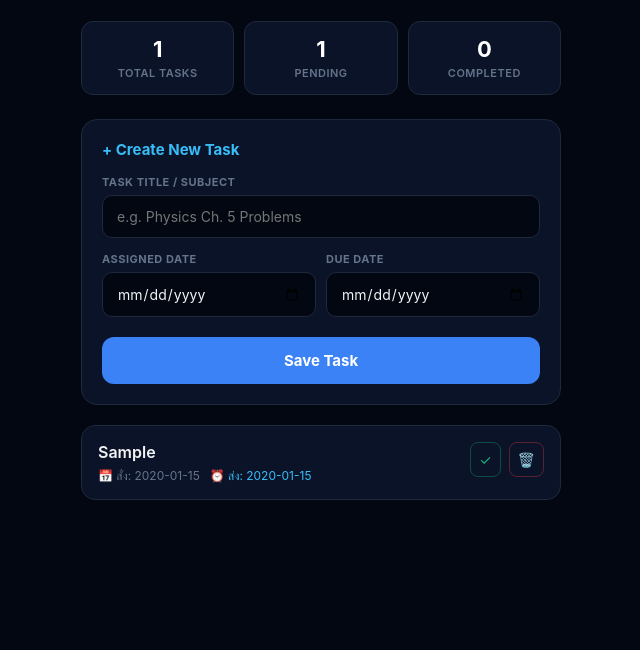
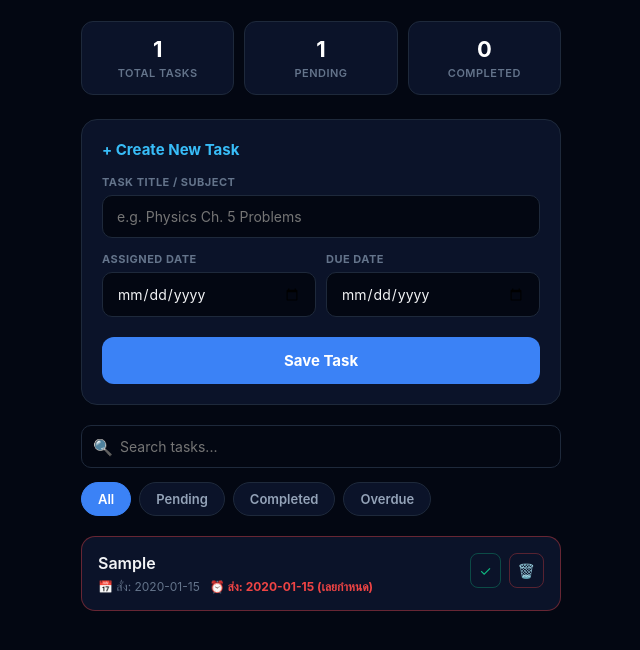
Before and after one commit to panyakorn-won/Homework_Tracker, a plain HTML site: page index.html in a window 1280 px wide. Both pictures are taken after typing "Sample", "2020-01-15", "2020-01-15" into the empty fields and a click on the button "Save Task". Shown: the part 90-740 px from the top of the page, without its empty margins (319-959 px from the left). Drawn offline with Linux system fonts and the light colour scheme.

Commit message:
Update index.html

```diff
--- a/index.html
+++ b/index.html
@@ -180,12 +180,56 @@
             background-color: #2563eb;
         }
 
+        /* Search & Filters */
+        .search-box {
+            position: relative;
+            margin-bottom: 14px;
+        }
+
+        .search-box input {
+            padding-left: 38px;
+        }
+
+        .search-icon {
+            position: absolute;
+            left: 12px;
+            top: 50%;
+            transform: translateY(-50%);
+            color: #64748b;
+        }
+
+        .filter-tabs {
+            display: flex;
+            gap: 8px;
+            overflow-x: auto;
+            margin-bottom: 16px;
+            padding-bottom: 4px;
+        }
+
+        .tab {
+            padding: 8px 16px;
+            border-radius: 20px;
+            background-color: #0b1329;
+            border: 1px solid #1e293b;
+            color: #94a3b8;
+            font-size: 13px;
+            font-weight: 600;
+            white-space: nowrap;
+            cursor: pointer;
+            transition: all 0.2s;
+        }
+
+        .tab.active {
+            background-color: #3b82f6;
+            color: #ffffff;
+            border-color: #3b82f6;
+        }
+
         /* Task List Container */
         .task-list {
             display: flex;
             flex-direction: column;
             gap: 12px;
-            margin-top: 16px;
         }
 
         .task-item {
@@ -204,6 +248,10 @@
             opacity: 0.6;
             border-color: #10b98133;
             background-color: #064e3b11;
+        }
+
+        .task-item.overdue {
+            border-color: #ef444466;
         }
 
         .task-info {
@@ -332,10 +380,23 @@
             </form>
         </div>
 
+        <!-- Search & Filters -->
+        <div class="search-box">
+            <span class="search-icon">🔍</span>
+            <input type="text" id="search-input" placeholder="Search tasks...">
+        </div>
+
+        <div class="filter-tabs">
+            <button class="tab active" data-filter="all">All</button>
+            <button class="tab" data-filter="pending">Pending</button>
+            <button class="tab" data-filter="completed">Completed</button>
+            <button class="tab" data-filter="overdue">Overdue</button>
+        </div>
+
         <!-- Task List Area -->
         <div id="task-list" class="task-list"></div>
 
-        <!-- Empty State (จะซ่อนอัตโนมัติเมื่อมีรายการการบ้าน) -->
+        <!-- Empty State -->
         <div id="empty-state" class="empty-state">
             <div class="empty-icon">⚙️</div>
             <p>No tasks found. Add a new task above!</p>
@@ -345,44 +406,67 @@
     <script>
         // โหลดข้อมูลการบ้านจาก LocalStorage
         let tasks = JSON.parse(localStorage.getItem('mcr_tasks')) || [];
+        let currentFilter = 'all';
+        let searchQuery = '';
 
         const taskForm = document.getElementById('task-form');
         const taskInput = document.getElementById('task-input');
         const assignedDateInput = document.getElementById('assigned-date');
         const dueDateInput = document.getElementById('due-date');
+        const searchInput = document.getElementById('search-input');
+        const filterTabs = document.querySelectorAll('.tab');
         const taskList = document.getElementById('task-list');
         const emptyState = document.getElementById('empty-state');
 
-        // ฟังก์ชัน บันทึก และ อัปเดตการแสดงผล
+        // ฟังก์ชัน บันทึก และ อัปเดตหน้าจอ
         function saveAndRender() {
             localStorage.setItem('mcr_tasks', JSON.stringify(tasks));
             renderTasks();
         }
 
-        // ฟังก์ชัน วาดตารางการบ้านบนหน้าจอ
+        // ฟังก์ชัน แสดงผลการบ้าน
         function renderTasks() {
+            // 1. คำนวณและอัปเดตตัวเลข Stats จากข้อมูลจริงทั้งหมด
+            const total = tasks.length;
+            const completedCount = tasks.filter(t => t.completed).length;
+            const pendingCount = total - completedCount;
+
+            document.getElementById('total-count').textContent = total;
+            document.getElementById('pending-count').textContent = pendingCount;
+            document.getElementById('completed-count').textContent = completedCount;
+
+            // วันที่ปัจจุบัน (รูปแบบ YYYY-MM-DD) สำหรับเช็ก Overdue
+            const todayStr = new Date().toISOString().split('T')[0];
+
+            // 2. กรองข้อมูลตาม Filter (All / Pending / Completed / Overdue)
+            let filteredTasks = tasks.filter(task => {
+                if (currentFilter === 'pending') return !task.completed;
+                if (currentFilter === 'completed') return task.completed;
+                if (currentFilter === 'overdue') {
+                    return !task.completed && task.dueDate && task.dueDate < todayStr;
+                }
+                return true; // 'all'
+            });
+
+            // 3. กรองข้อมูลตามช่องค้นหา Search
+            if (searchQuery.trim() !== '') {
+                const q = searchQuery.toLowerCase().trim();
+                filteredTasks = filteredTasks.filter(task => task.title.toLowerCase().includes(q));
+            }
+
+            // 4. แสดงผลลงในหน้าเว็บ
             taskList.innerHTML = '';
 
-            // อัปเดตตัวเลข Stats
-            const total = tasks.length;
-            const completed = tasks.filter(t => t.completed).length;
-            const pending = total - completed;
-
-            document.getElementById('total-count').textContent = total;
-            document.getElementById('pending-count').textContent = pending;
-            document.getElementById('completed-count').textContent = completed;
-
-            // แสดง/ซ่อน Empty State
-            if (tasks.length === 0) {
+            if (filteredTasks.length === 0) {
                 emptyState.style.display = 'block';
             } else {
                 emptyState.style.display = 'none';
-            }
 
-            // แสดงรายการการบ้านแต่ละรายการ
-            tasks.forEach((task, index) => {
+                filteredTasks.forEach((task) => {
+                    const isOverdue = !task.completed && task.dueDate && task.dueDate < todayStr;
+
                     const taskCard = document.createElement('div');
-                taskCard.className = `task-item ${task.completed ? 'completed' : ''}`;
+                    taskCard.className = `task-item ${task.completed ? 'completed' : ''} ${isOverdue ? 'overdue' : ''}`;
 
                     const assignedText = task.assignedDate ? `สั่ง: ${task.assignedDate}` : '';
                     const dueText = task.dueDate ? `ส่ง: ${task.dueDate}` : '';
@@ -392,14 +476,14 @@
                             <div class="task-title">${escapeHtml(task.title)}</div>
                             <div class="task-dates">
                                 ${assignedText ? `<span>📅 ${assignedText}</span>` : ''}
-                            ${dueText ? `<span style="color: #38bdf8;">⏰ ${dueText}</span>` : ''}
+                                ${dueText ? `<span style="color: ${isOverdue ? '#ef4444' : '#38bdf8'}; font-weight: ${isOverdue ? 'bold' : 'normal'};">⏰ ${dueText} ${isOverdue ? '(เลยกำหนด)' : ''}</span>` : ''}
                             </div>
                         </div>
                         <div class="task-actions">
-                        <button class="btn-action btn-check" onclick="toggleTask(${index})" title="ทำเสร็จแล้ว">
+                            <button class="btn-action btn-check" onclick="toggleTask(${task.id})" title="${task.completed ? 'ย้ายกลับไปค้างส่ง' : 'ทำเสร็จแล้ว'}">
                                 ${task.completed ? '↩️' : '✓'}
                             </button>
-                        <button class="btn-action btn-delete" onclick="deleteTask(${index})" title="ลบรายการ">
+                            <button class="btn-action btn-delete" onclick="deleteTask(${task.id})" title="ลบรายการ">
                                 🗑️
                             </button>
                         </div>
@@ -408,50 +492,70 @@
                     taskList.appendChild(taskCard);
                 });
             }
+        }
 
         // เพิ่มการบ้านใหม่
         taskForm.addEventListener('submit', (e) => {
             e.preventDefault();
 
             const newTask = {
+                id: Date.now(),
                 title: taskInput.value.trim(),
                 assignedDate: assignedDateInput.value,
                 dueDate: dueDateInput.value,
-                completed: false,
-                id: Date.now()
+                completed: false
             };
 
-            tasks.unshift(newTask); // เพิ่มรายการใหม่ไว้บนสุด
+            tasks.unshift(newTask); // รายการใหม่อยู่บนสุด
             saveAndRender();
 
-            // เคลียร์ค่าในช่องป้อนข้อมูล
+            // เคลียร์ค่าในช่องป้อน
             taskInput.value = '';
             assignedDateInput.value = '';
             dueDateInput.value = '';
         });
 
-        // สลับสถานะ ทำเสร็จแล้ว / ยังไม่เสร็จ
-        window.toggleTask = function(index) {
-            tasks[index].completed = !tasks[index].completed;
-            saveAndRender();
-        };
+        // ค้นหาการบ้านเมื่อพิมพ์ในช่อง Search
+        searchInput.addEventListener('input', (e) => {
+            searchQuery = e.target.value;
+            renderTasks();
+        });
 
-        // ลบรายการการบ้าน
-        window.deleteTask = function(index) {
-            if (confirm('คุณต้องการลบรายการการบ้านนี้ใช่หรือไม่?')) {
-                tasks.splice(index, 1);
+        // เปลี่ยนแท็บตัวกรอง (All / Pending / Completed / Overdue)
+        filterTabs.forEach(tab => {
+            tab.addEventListener('click', () => {
+                filterTabs.forEach(t => t.classList.remove('active'));
+                tab.classList.add('active');
+                currentFilter = tab.getAttribute('data-filter');
+                renderTasks();
+            });
+        });
+
+        // สลับสถานะ ทำเสร็จแล้ว / ค้างอยู่
+        window.toggleTask = function(id) {
+            const task = tasks.find(t => t.id === id);
+            if (task) {
+                task.completed = !task.completed;
                 saveAndRender();
             }
         };
 
-        // ฟังก์ชันป้องกันตัวอักษรแปลกปลอม (Security)
+        // ลบการบ้าน
+        window.deleteTask = function(id) {
+            if (confirm('คุณต้องการลบรายการการบ้านนี้ใช่หรือไม่?')) {
+                tasks = tasks.filter(t => t.id !== id);
+                saveAndRender();
+            }
+        };
+
+        // ฟังก์ชันป้องกันข้อความตัวอักษรพิเศษ
         function escapeHtml(text) {
             const div = document.createElement('div');
             div.textContent = text;
             return div.innerHTML;
         }
 
-        // แสดงผลครั้งแรกเมื่อเปิดหน้าเว็บ
+        // แสดงผลครั้งแรก
         renderTasks();
 
         // Register Service Worker
```
Lines whose indentation alone changed are shown as unchanged.
